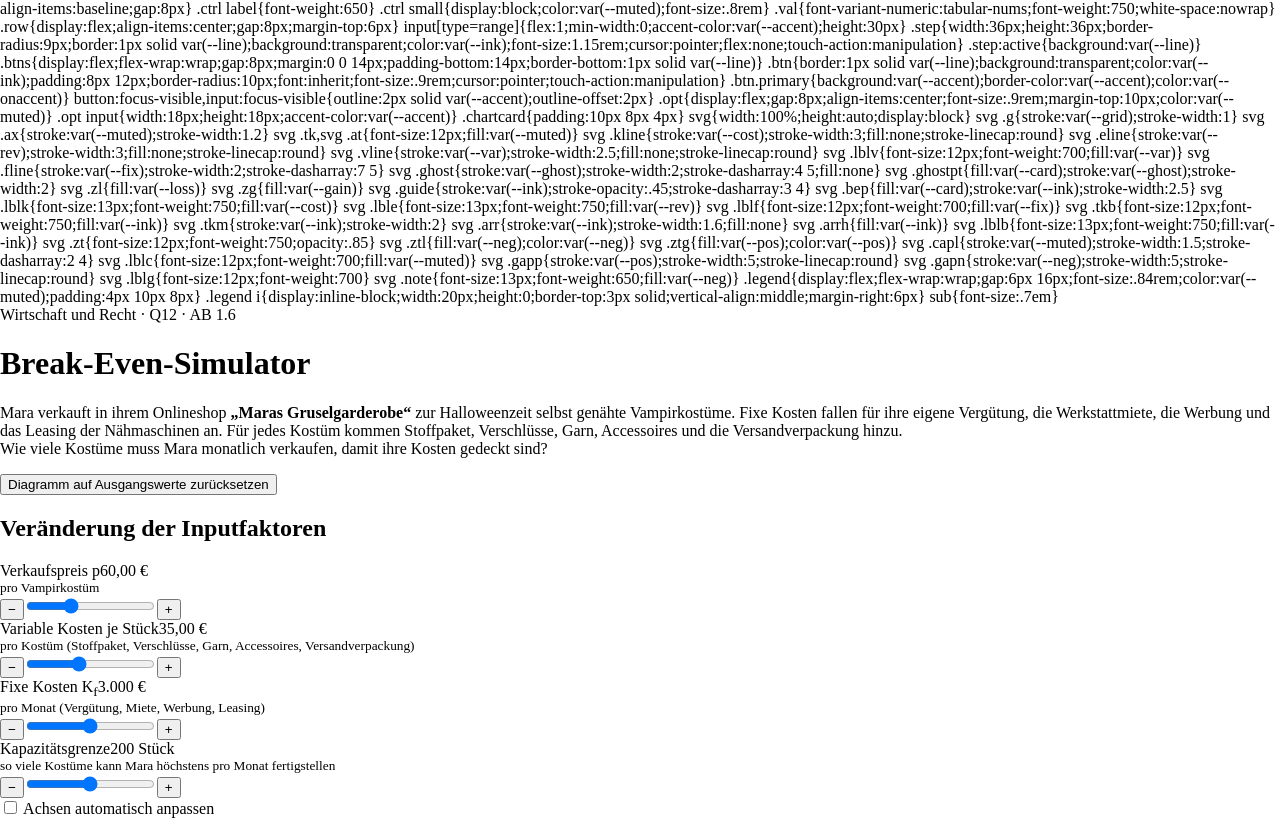
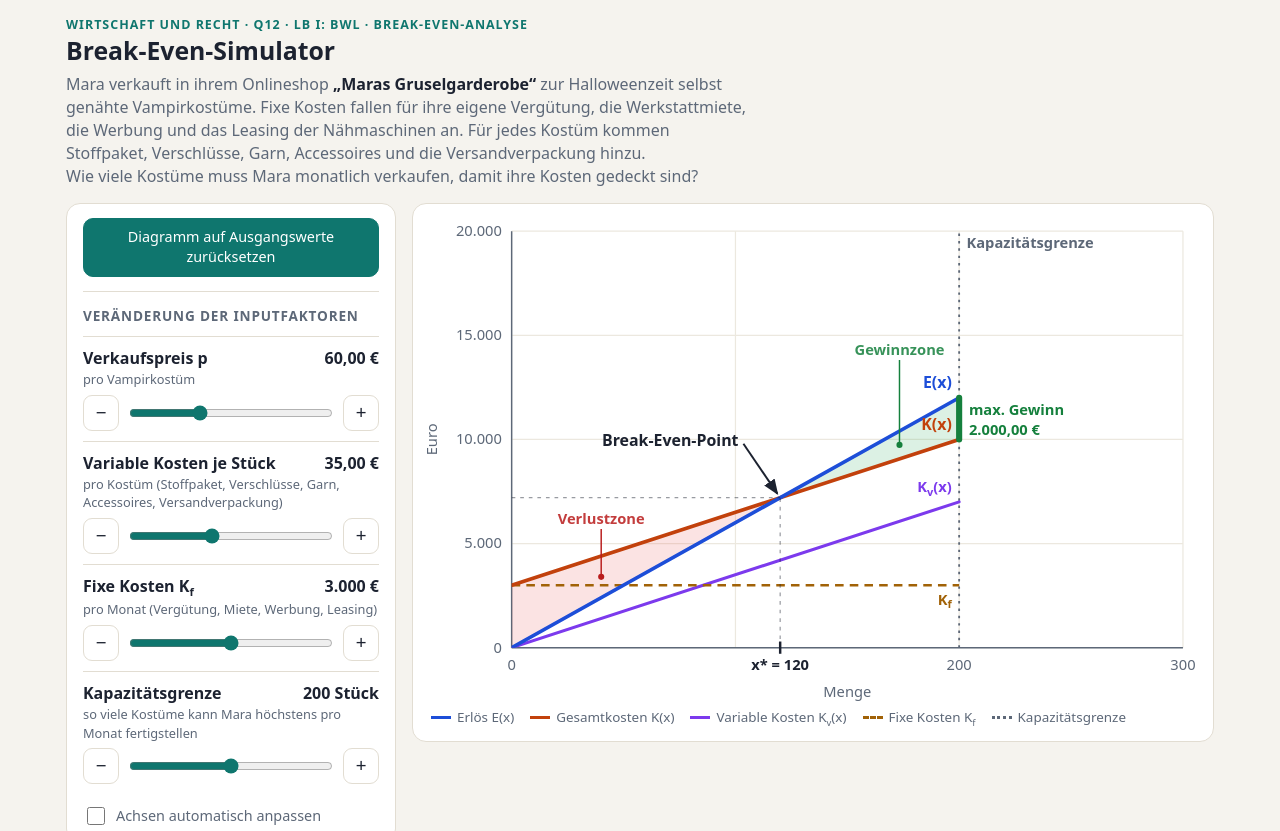
Before and after one commit to dohlwe/Break_Even_Simulator, a plain HTML site: page index.html in a window 1280 px wide. Shown: the top 831 px of the page. Drawn offline with Linux system fonts and the light colour scheme.

Commit message:
Update index.html

```diff
--- a/index.html
+++ b/index.html
@@ -1,4 +1,41 @@
-align-items:baseline;gap:8px}
+<!doctype html>
+<html lang="de">
+<head>
+<meta charset="utf-8">
+<meta name="viewport" content="width=device-width, initial-scale=1, viewport-fit=cover">
+<title>Break-Even-Simulator</title>
+<style>
+/* Layout: Stellschrauben links, Diagramm rechts; auf dem Handy Diagramm oben (sticky) */
+:root{
+  --bg:#f5f3ee;--card:#ffffff;--ink:#1c2230;--muted:#5d6878;--line:#e2ddd2;--grid:#ece8df;
+  --cost:#c2410c;--rev:#1d4ed8;--fix:#a16207;--var:#7c3aed;--accent:#0f766e;--ghost:#9097a1;
+  --gain:rgba(22,163,74,.15);--loss:rgba(220,38,38,.13);--pos:#15803d;--neg:#b91c1c;--onaccent:#ffffff;
+}
+@media (prefers-color-scheme:dark){:root:not([data-theme="light"]){
+  --bg:#13161b;--card:#1c2027;--ink:#e7e9ed;--muted:#9aa3af;--line:#2e343e;--grid:#262b33;
+  --cost:#fb923c;--rev:#60a5fa;--fix:#e0b15a;--var:#c4b5fd;--accent:#2dd4bf;--ghost:#767d88;
+  --gain:rgba(34,197,94,.17);--loss:rgba(248,113,113,.15);--pos:#4ade80;--neg:#f87171;--onaccent:#0b1514;color-scheme:dark}}
+:root[data-theme="dark"]{
+  --bg:#13161b;--card:#1c2027;--ink:#e7e9ed;--muted:#9aa3af;--line:#2e343e;--grid:#262b33;
+  --cost:#fb923c;--rev:#60a5fa;--fix:#e0b15a;--var:#c4b5fd;--accent:#2dd4bf;--ghost:#767d88;
+  --gain:rgba(34,197,94,.17);--loss:rgba(248,113,113,.15);--pos:#4ade80;--neg:#f87171;--onaccent:#0b1514;color-scheme:dark}
+*{box-sizing:border-box}
+body{background:var(--bg);color:var(--ink);font:16px/1.45 system-ui,-apple-system,"Segoe UI",Roboto,Helvetica,Arial,sans-serif;-webkit-text-size-adjust:100%}
+.wrap{max-width:1180px;margin:0 auto;padding-block:16px 24px;
+  padding-left:max(16px,env(safe-area-inset-left,0px));padding-right:max(16px,env(safe-area-inset-right,0px))}
+header{margin-bottom:14px}
+.kicker{font-size:.78rem;letter-spacing:.08em;text-transform:uppercase;color:var(--accent);font-weight:700}
+h1{font-size:1.55rem;margin:.15rem 0 .4rem;line-height:1.2;text-wrap:balance}
+.story{color:var(--muted);max-width:75ch;margin:0}
+.story b{color:var(--ink)}
+.grid{display:grid;grid-template-columns:330px minmax(0,1fr);gap:16px;align-items:start}
+@media (max-width:860px){.grid{grid-template-columns:minmax(0,1fr)}.a-chart{order:-1}}
+@media (max-width:860px) and (min-height:640px){.a-chart{position:sticky;top:env(safe-area-inset-top,0px);z-index:5;box-shadow:0 6px 14px rgba(0,0,0,.08)}}
+.card{background:var(--card);border:1px solid var(--line);border-radius:14px;padding:14px 16px}
+.card h2{font-size:.85rem;margin:0 0 10px;color:var(--muted);font-weight:700;text-transform:uppercase;letter-spacing:.06em}
+.ctrl{padding:10px 0;border-top:1px solid var(--line)}
+.ctrl:first-of-type{border-top:0;padding-top:0}
+.ctrl-head{display:flex;justify-content:space-between;align-items:baseline;gap:8px}
 .ctrl label{font-weight:650}
 .ctrl small{display:block;color:var(--muted);font-size:.8rem}
 .val{font-variant-numeric:tabular-nums;font-weight:750;white-space:nowrap}
@@ -53,7 +90,7 @@ sub{font-size:.7em}
 
 <div class="wrap">
   <header>
-    <div class="kicker">Wirtschaft und Recht · Q12 · AB 1.6</div>
+    <div class="kicker">Wirtschaft und Recht · Q12 · LB I: BWL · Break-Even-Analyse</div>
     <h1>Break-Even-Simulator</h1>
     <p class="story">Mara verkauft in ihrem Onlineshop <b>„Maras Gruselgarderobe“</b> zur Halloweenzeit selbst genähte Vampirkostüme. Fixe Kosten fallen für ihre eigene Vergütung, die Werkstattmiete, die Werbung und das Leasing der Nähmaschinen an. Für jedes Kostüm kommen Stoffpaket, Verschlüsse, Garn, Accessoires und die Versandverpackung hinzu.<br>Wie viele Kostüme muss Mara monatlich verkaufen, damit ihre Kosten gedeckt sind?</p>
   </header>
```
